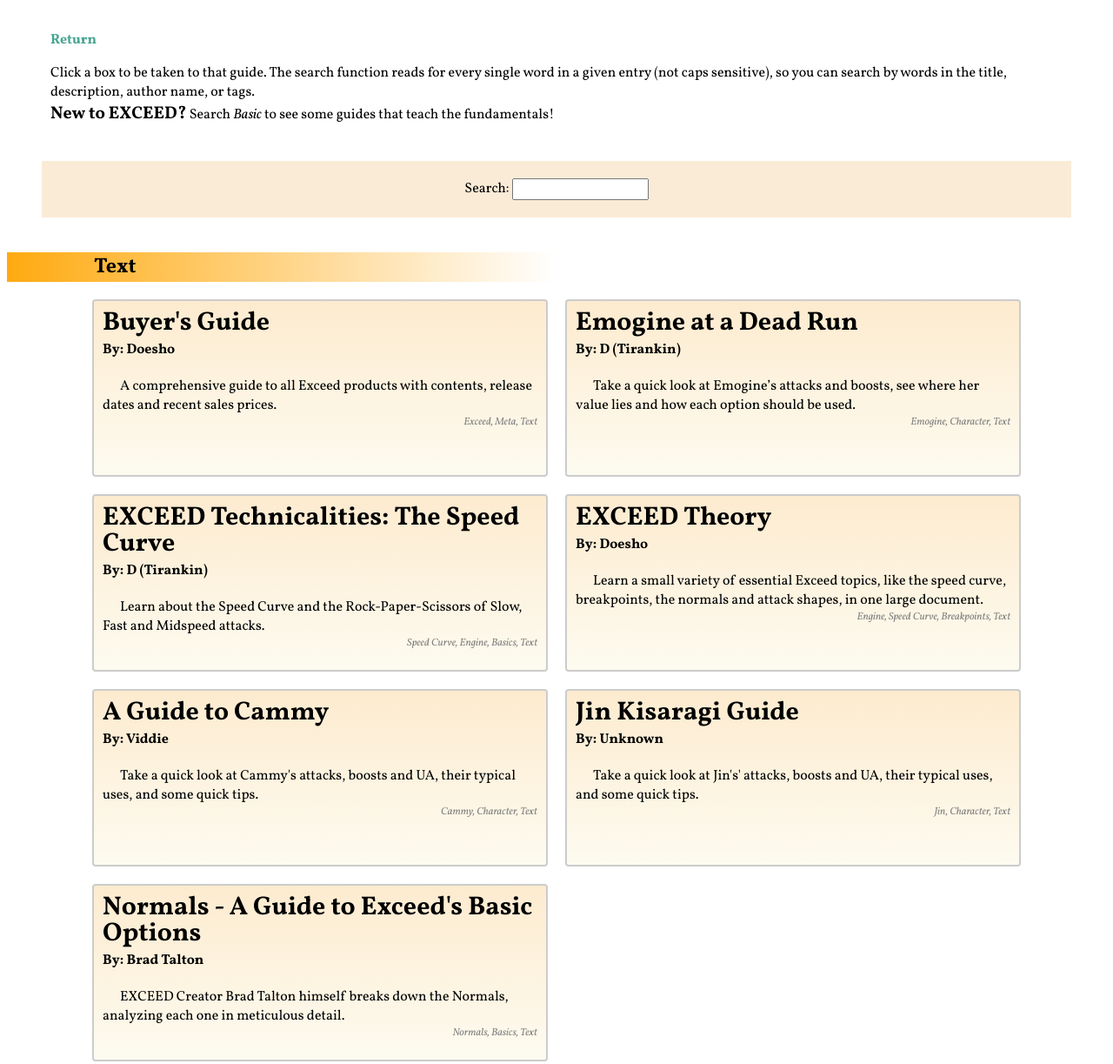
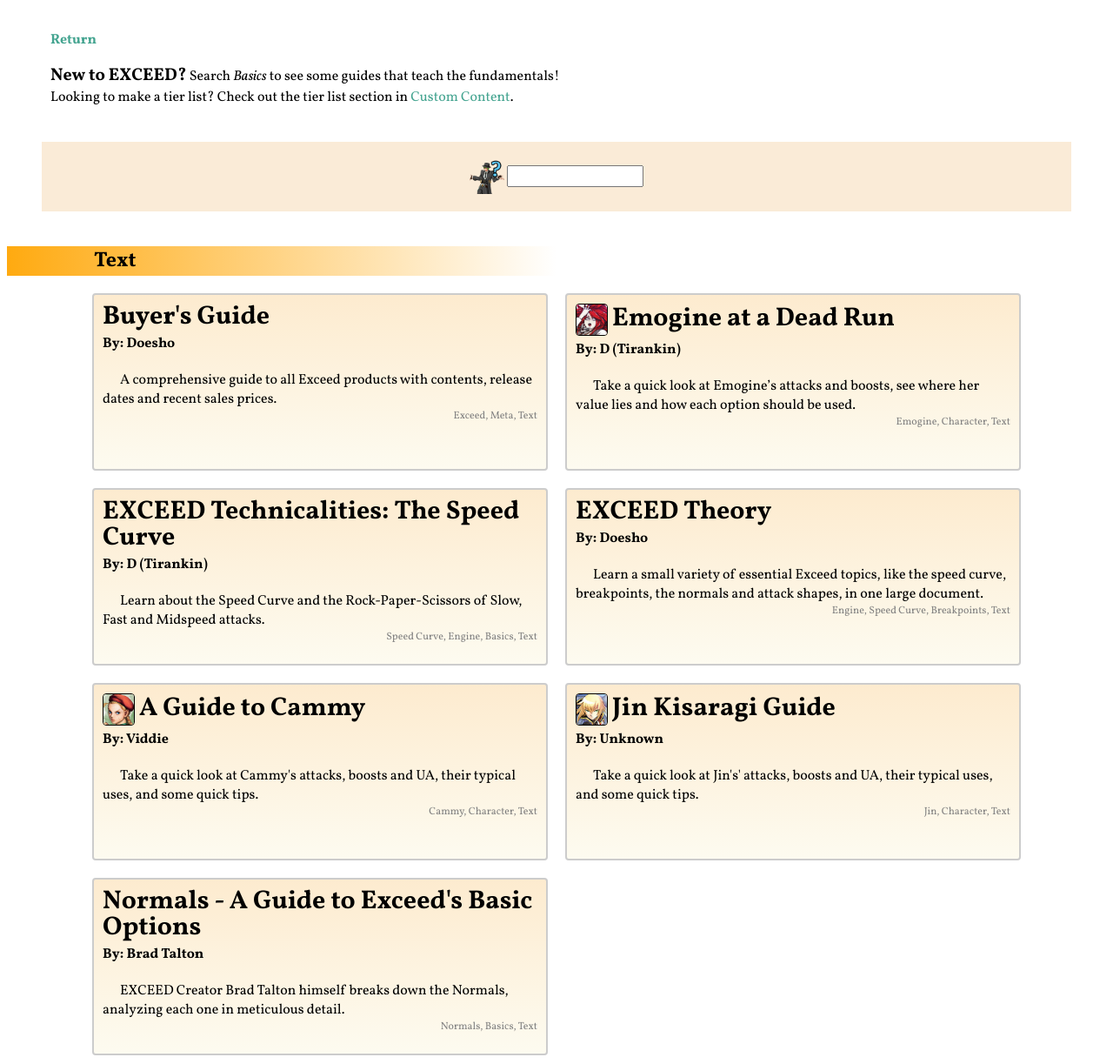
Before and after one commit to doesho/doesho.github.io, a plain HTML site: page guides/main.html in a window 1280 px wide. Shown: the part 103-1326 px from the top of the page at 87% size. Drawn offline with Linux system fonts and the light colour scheme.

Commit message:
added char images + tooltip
also removed unnecessary italics on tags

```diff
--- a/guides/main.html
+++ b/guides/main.html
@@ -22,14 +22,17 @@
             <a href="../index.html"><b>Return</b></a>
         </div>
         <p>
-            Click a box to be taken to that guide. The search function reads for every single word in a given entry (not caps sensitive), so you can search by words in the title, description, author name, or tags. <br />
-            <span style="font-size: 20px"><b>New to EXCEED?</b></span> Search <i>Basic</i> to see some guides that teach the fundamentals!
+            <span style="font-size: 20px"><b>New to EXCEED?</b></span> Search <i>Basics</i> to see some guides that teach the fundamentals! <br />
+            Looking to make a tier list? Check out the tier list section in <a href="../customs/main.html">Custom Content</a>.
+
         </p>
     </section>
 
     <div class="SearchBar">
         <form>
-            <label>Search: </label>
+            <label class="ToolTip" id="SearchInfo"><img src="../content/icons/hazamashrug.png" width=40px/><span class="ToolTipText">The search function reads every single word in a given entry <i>(title, description, author, tags)</i> and hides entries not containing your input.<br />
+                    Currently, you cannot have multiple search terms at once.<br />
+                    In the future, this will be a dropdown with all tags listed.</span></label>
             <input id="SearchInput" />
         </form>
     </div>
@@ -44,16 +47,16 @@
                     <h3>Buyer's Guide</h3>
                     <h4>By: Doesho</h4>
                     <p>A comprehensive guide to all Exceed products with contents, release dates and recent sales prices.</p>
-                    <p class="Tags"><i>Exceed, Meta, Text</i></p>
+                    <p class="Tags">Exceed, Meta, Text</p>
                 </div>
             </a>
 
             <a href="https://boardgamegeek.com/thread/2146907/emogine-dead-run" class="ChoiceLink">
                 <div class="Choice">
-                    <h3>Emogine at a Dead Run</h3>
+                    <h3 class="CharName"><img src="../content/icons/char/emogine.jpg" class="CharIcon" />Emogine at a Dead Run</h3>
                     <h4>By: D (Tirankin)</h4>
                     <p>Take a quick look at Emogine’s attacks and boosts, see where her value lies and how each option should be used.</p>
-                    <p class="Tags"><i>Emogine, Character, Text</i></p>
+                    <p class="Tags">Emogine, Character, Text</p>
                 </div>
             </a>
 
@@ -62,7 +65,7 @@
                     <h3>EXCEED Technicalities: The Speed Curve</h3>
                     <h4>By: D (Tirankin)</h4>
                     <p>Learn about the Speed Curve and the Rock-Paper-Scissors of Slow, Fast and Midspeed attacks.</p>
-                    <p class="Tags"><i>Speed Curve, Engine, Basics, Text</i></p>
+                    <p class="Tags">Speed Curve, Engine, Basics, Text</p>
                 </div>
             </a>
 
@@ -71,26 +74,26 @@
                     <h3>EXCEED Theory</h3>
                     <h4>By: Doesho</h4>
                     <p>Learn a small variety of essential Exceed topics, like the speed curve, breakpoints, the normals and attack shapes, in one large document.</p>
-                    <p class="Tags"><i>Engine, Speed Curve, Breakpoints, Text</i></p>
+                    <p class="Tags">Engine, Speed Curve, Breakpoints, Text</p>
                 </div>
             </a>
 
 
             <a href="https://docs.google.com/document/d/1RhTyOuULLc5Cm5-lQHljEajFYaethCwtVhcWLdszpyk/edit?usp=sharing" class="ChoiceLink">
                 <div class="Choice">
-                    <h3>A Guide to Cammy</h3>
+                    <h3 class="CharName"><img src="../content/icons/char/cammy.jpg" class="CharIcon" />A Guide to Cammy</h3>
                     <h4>By: Viddie</h4>
                     <p>Take a quick look at Cammy's attacks, boosts and UA, their typical uses, and some quick tips.</p>
-                    <p class="Tags"><i>Cammy, Character, Text</i></p>
+                    <p class="Tags">Cammy, Character, Text</p>
                 </div>
             </a>
 
             <a href="https://docs.google.com/document/d/1wsfu-fJ-vZO100bgb42ZnUGINH3c1PJ1r7U2gbLj_x4/edit#" class="ChoiceLink">
                 <div class="Choice">
-                    <h3>Jin Kisaragi Guide</h3>
+                    <h3 class="CharName"><img src="../content/icons/char/jin.jpg" class="CharIcon" />Jin Kisaragi Guide</h3>
                     <h4>By: Unknown</h4>
                     <p>Take a quick look at Jin's' attacks, boosts and UA, their typical uses, and some quick tips.</p>
-                    <p class="Tags"><i>Jin, Character, Text</i></p>
+                    <p class="Tags">Jin, Character, Text</p>
                 </div>
             </a>
 
@@ -99,7 +102,7 @@
                     <h3>Normals - A Guide to Exceed's Basic Options</h3>
                     <h4>By: Brad Talton</h4>
                     <p>EXCEED Creator Brad Talton himself breaks down the Normals, analyzing each one in meticulous detail.</p>
-                    <p class="Tags"><i>Normals, Basics, Text</i></p>
+                    <p class="Tags">Normals, Basics, Text</p>
                 </div>
             </a>
 
@@ -117,22 +120,22 @@
                     <h3>LUYG: The Speed Curve</h3>
                     <h4>By: D (Tirankin)</h4>
                     <p>Learn about the Speed Curve and the interaction between Slow, Fast and Midspeed attacks.</p>
-                    <p class="Tags"><i>LUYG, Engine, Speed Curve, Basics, Video</i></p>
+                    <p class="Tags">LUYG, Engine, Speed Curve, Basics, Video</p>
                 </div>
             </a>
 
             <a href="https://www.youtube.com/watch?v=tmH3B4ojC38" class="ChoiceLink">
                 <div class="Choice">
-                    <h3>Sagat's Power Budget</h3>
+                    <h3 class="CharName"> <img src="../content/icons/char/sagat.jpg" class="CharIcon" />Sagat's Power Budget</h3>
                     <h4>By: D (Tirankin)</h4>
                     <p>Learn about Sagat in this comprehensive card-to-card analysis, showing detailed uses for each card, Sagat's goals and economy.</p>
-                    <p class="Tags"><i>Power Budget, Sagat, Character, Video</i></p>
+                    <p class="Tags">Power Budget, Sagat, Character, Video</p>
                 </div>
             </a>
 
             <a href="https://www.youtube.com/watch?v=gqjsUoNVlaw" class="ChoiceLink">
                 <div class="Choice">
-                    <h3>Why Sagat is just better than Nine</h3>
+                    <h3 class="CharName"> <img src="../content/icons/char/sagat.jpg" class="CharIcon" /> <img src="../content/icons/char/nine.jpg" class="CharIcon" /> Why Sagat is just better than Nine</h3>
                     <h4>By: Seamster (Moriatti)</h4>
                     <p>A rebuttal to Nine the Phantom being a top 10 character by demonstrating how Sagat is superior in most ways, comparing their kits and reliability.</p>
                     <p class="Tags"><i>Comparison, Sagat, Nine the Phantom, Character, Video</i></p>
```
